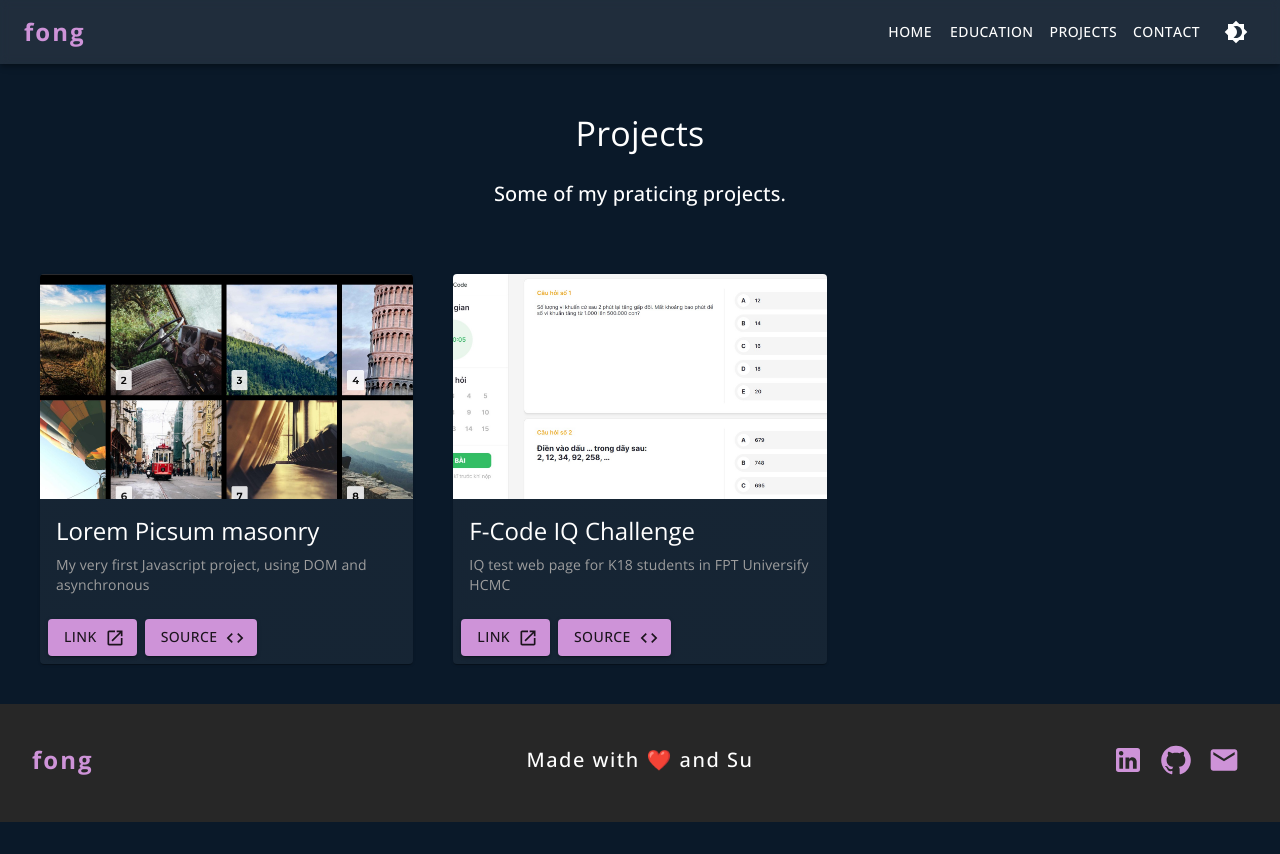
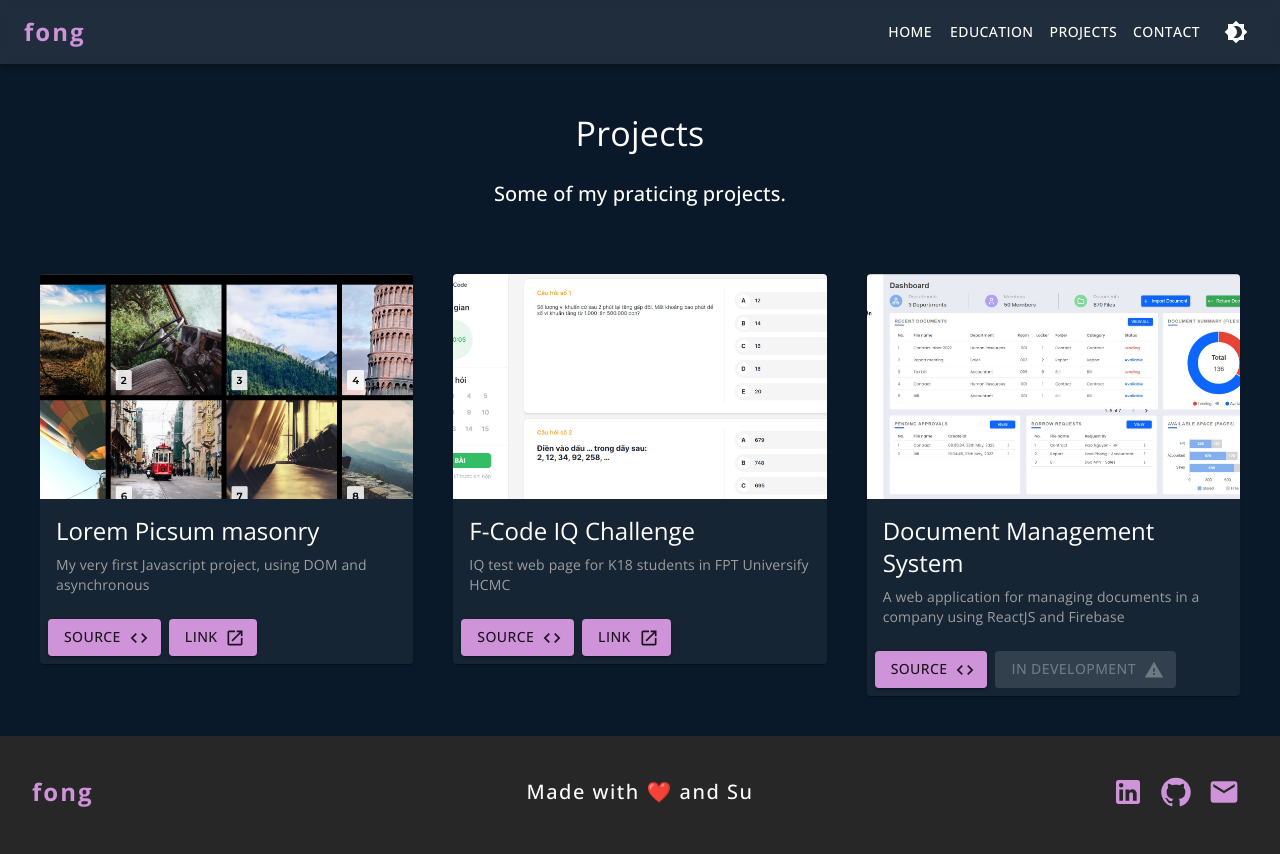
Before and after one commit to hideonbush106/portfolio, a React (Vite) app: page /projects in a window 1280 px wide. Before the commit the page ends 822 px from the top, so only its background shows below. Built offline with nearby package versions, Linux system fonts and the light colour scheme.

Commit message:
add cv and project

```diff
--- a/src/routes/Projects/Project.jsx
+++ b/src/routes/Projects/Project.jsx
@@ -42,6 +42,16 @@ const Project = () => {
               sourceLink="https://github.com/hideonbush106/iqchallenge"
             />
           </Grid>
+          <Grid item sm={4} xs={12}>
+            <ProjectCard
+              projectImg="assets/project3.jpg"
+              title="Document Management System"
+              description="A web application for managing documents in a company using ReactJS and Firebase"
+              development={true}
+              webLink="https://iqchallenge.vercel.app/"
+              sourceLink="https://github.com/hideonbush106/DocManagementSystem"
+            />
+          </Grid>
         </Grid>
       </Fade>
     </Box>
--- a/src/routes/Projects/components/ProjectCard.jsx
+++ b/src/routes/Projects/components/ProjectCard.jsx
@@ -5,7 +5,8 @@ import CardContent from "@mui/material/CardContent";
 import CardMedia from "@mui/material/CardMedia";
 import Button from "@mui/material/Button";
 import Typography from "@mui/material/Typography";
-import { Code, Launch } from "@mui/icons-material";
+import { Code, Launch, Warning } from "@mui/icons-material";
+import { BiGitBranch } from "react-icons/bi";
 
 export default function ProjectCard(props) {
   return (
@@ -27,21 +28,35 @@ export default function ProjectCard(props) {
         <Button
           color="secondary"
           target="_blank"
-          href={props.webLink}
-          variant="contained"
-          endIcon={<Launch />}
-        >
-          Link
-        </Button>
-        <Button
-          color="secondary"
-          target="_blank"
           href={props.sourceLink}
           variant="contained"
           endIcon={<Code />}
         >
           source
         </Button>
+
+        {props.development ? (
+          <Button
+            disabled
+            color="secondary"
+            target="_blank"
+            href={props.sourceLink}
+            variant="contained"
+            endIcon={<Warning />}
+          >
+            in development
+          </Button>
+        ) : (
+          <Button
+            color="secondary"
+            target="_blank"
+            href={props.webLink}
+            variant="contained"
+            endIcon={<Launch />}
+          >
+            Link
+          </Button>
+        )}
       </CardActions>
     </Card>
   );
```
Also changed, not shown: public/assets/project3.jpg (added), 1 other file (tests, documents, lock files or other folders).
